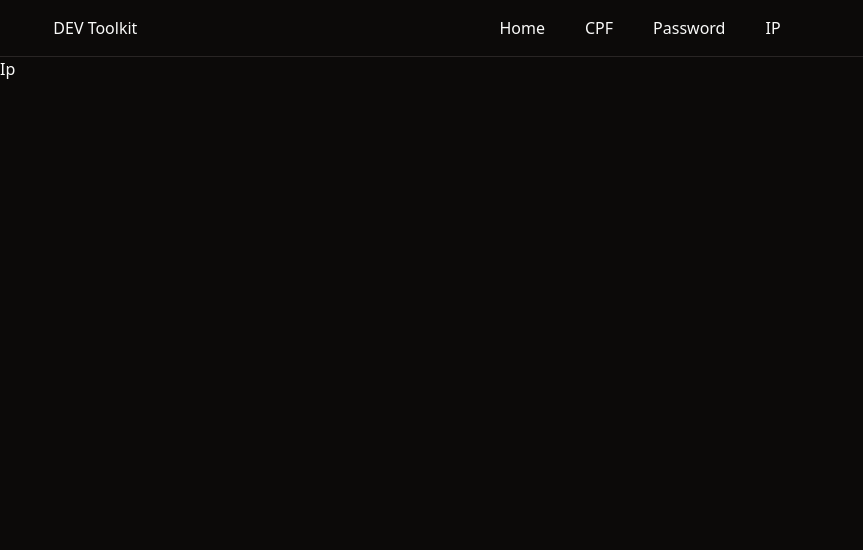
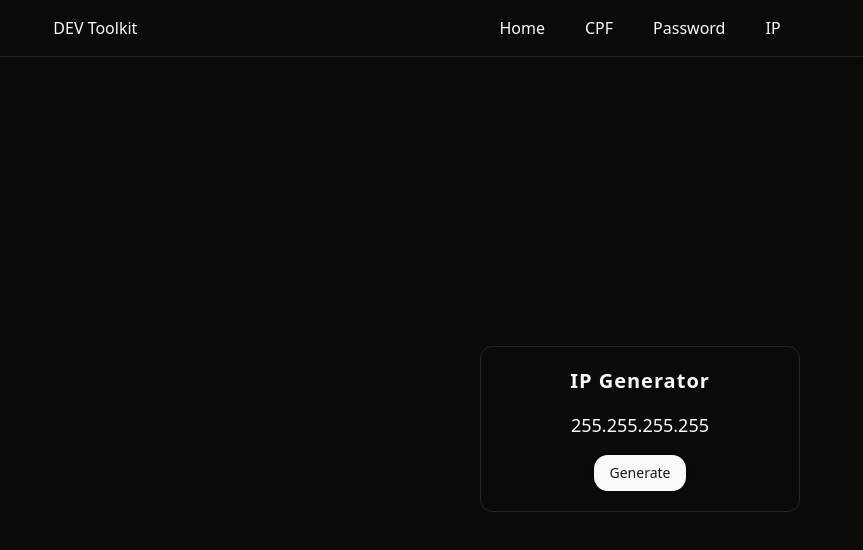
Before and after one commit to Mathesu-veLi/dev-toolkit, a React (Vite) app: page /ip in a window 1280 px wide. Shown: the top 550 px of the page, without its empty margins (0-863 px from the left). Built offline with nearby package versions, Linux system fonts and the light colour scheme.

Commit message:
creates the visual of the ip generator

```diff
--- a/src/components/Ip.tsx
+++ b/src/components/Ip.tsx
@@ -1,3 +1,16 @@
+import { useState } from "react";
+import { Button } from "./ui/button";
+
 export function Ip() {
-    return <h1>Ip</h1>
+  const [ip, setIp] = useState("255.255.255.255");
+
+  return (
+    <div className="flex justify-center items-center h-full">
+      <div className="flex flex-col gap-4 justify-center items-center border p-5 w-80 rounded-sm">
+        <h1 className="text-xl font-semibold tracking-wider">IP Generator</h1>
+        <p className="text-lg">{ip}</p>
+        <Button onClick={() => setIp(generateIp())}>Generate</Button>
+      </div>
+    </div>
+  );
 }
```
